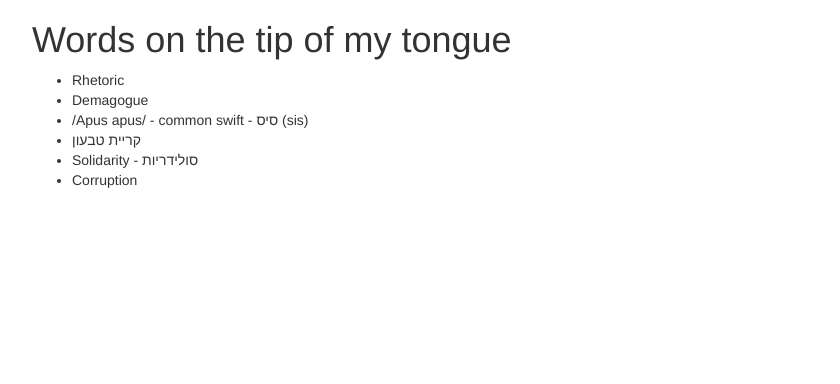
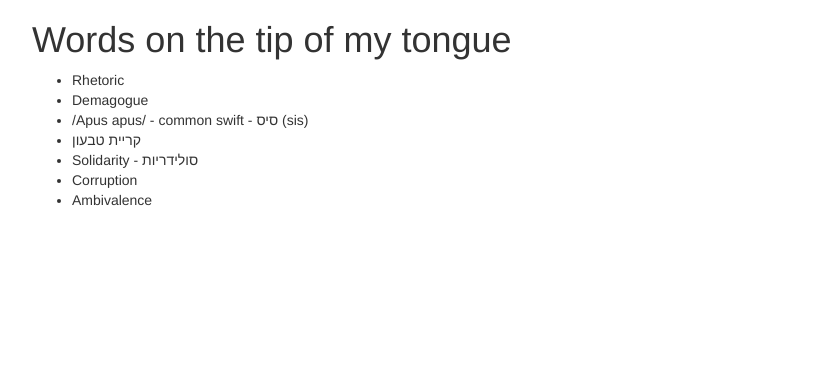
Before and after one commit to yuvallanger/yuvallanger.github.io, a Jekyll site: the page built from pages/words.md, in a window 1280 px wide. Shown: the top 384 px of the page, without its empty margins (38-878 px from the left). Built offline with Jekyll 4.4.1, drawn with Linux system fonts in a browser that asks for light colours; nearby versions of some CDN libraries.

Commit message:
Adding `Ambivalence`

```diff
--- a/pages/words.md
+++ b/pages/words.md
@@ -11,3 +11,4 @@ layout: default
 * קריית טבעון
 * Solidarity - סולידריות
 * Corruption
+* Ambivalence
```
